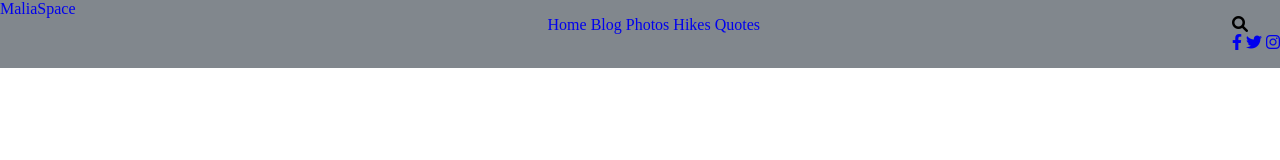
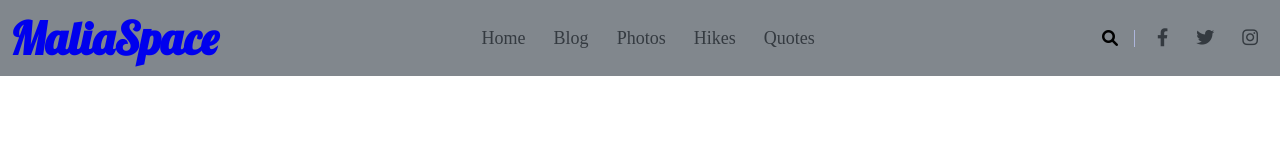
Before and after one commit to Brenden00777/Blog, a plain HTML site: page index.html in a window 1280 px wide. Drawn offline with Linux system fonts and the light colour scheme; a web font is replaced by a local one.

Commit message:
finished nav bar styles

```diff
--- a/styles.css
+++ b/styles.css
@@ -38,7 +38,9 @@ a {
     box-sizing: border-box;
 }
 
+
 /* Global styling */
+
 
 .text-light{
     color:var(--light);
@@ -59,7 +61,17 @@ a {
 .bg-light{
     background-color: var(--light);
 }
+
+.container{
+    max-width: 1200;
+    padding: 0 15px;
+    margin: auto;
+}
+
+
 /* Section styling */
+
+
 
 /* Nav Bar styling */
 .navbar{
@@ -67,5 +79,36 @@ a {
     display: flex;
     flex-direction: row;
     justify-content: space-between;
+    padding: 10px;
 }
+/* verticaly aligns nav bar */
+.nav-brand{
+    font-family: 'Lobster', cursive;
+    font-weight: bold;
+    align-self: center;
+    font-size: 45px;
+}
+
+.collapse{
+    align-self: center;
+}
+/* made the link buttons in the nav bar bigger */
+.nav-link{
+    font-size: 18px;
+    margin: 12px;
+    color:var(--dark)
+}
+
+
+.search-box{
+    display: inline;
+    border-right: 1px solid var(--secondary);
+    padding-right: 12px;
+    margin-right: 10px;
+}
+/* Add hover to nav link buttons */
+.nav-link:hover{
+    color: var(--primary-color)
+}
+
 /* /Nav Bar styling */
```
Also changed, not shown: index.html (+0 -1 lines).
